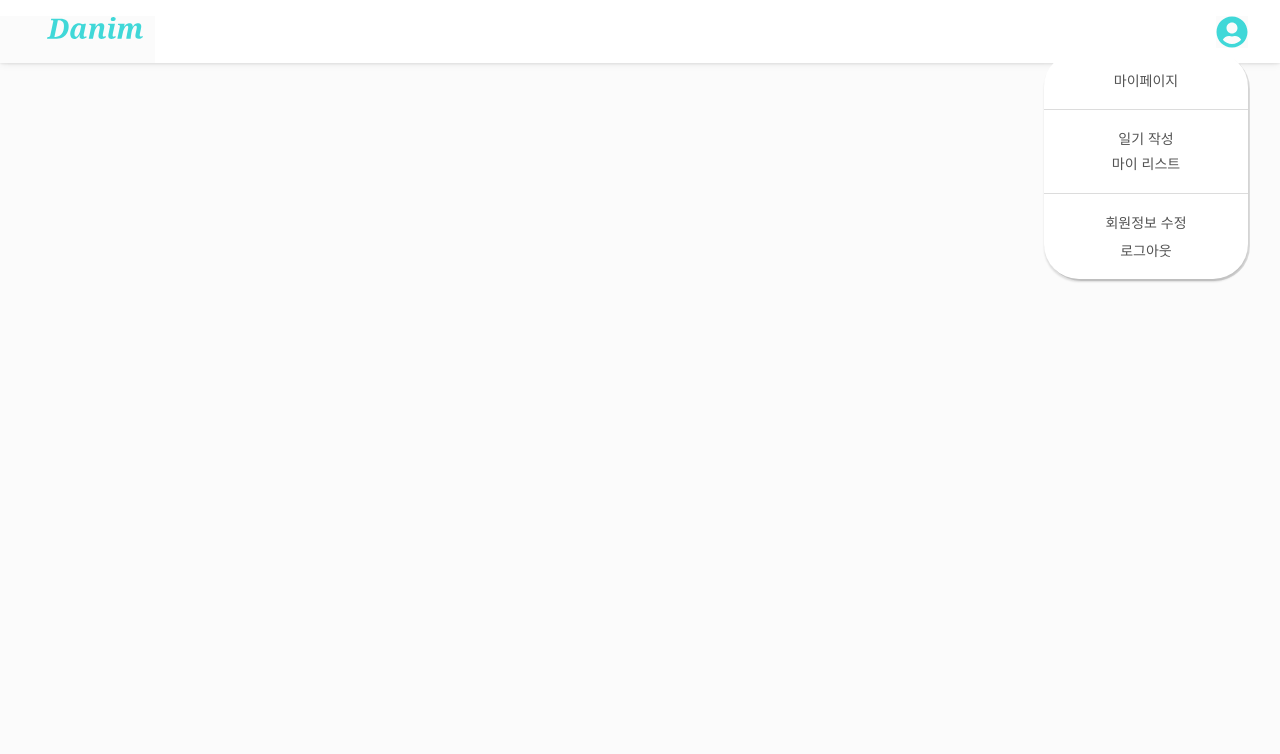
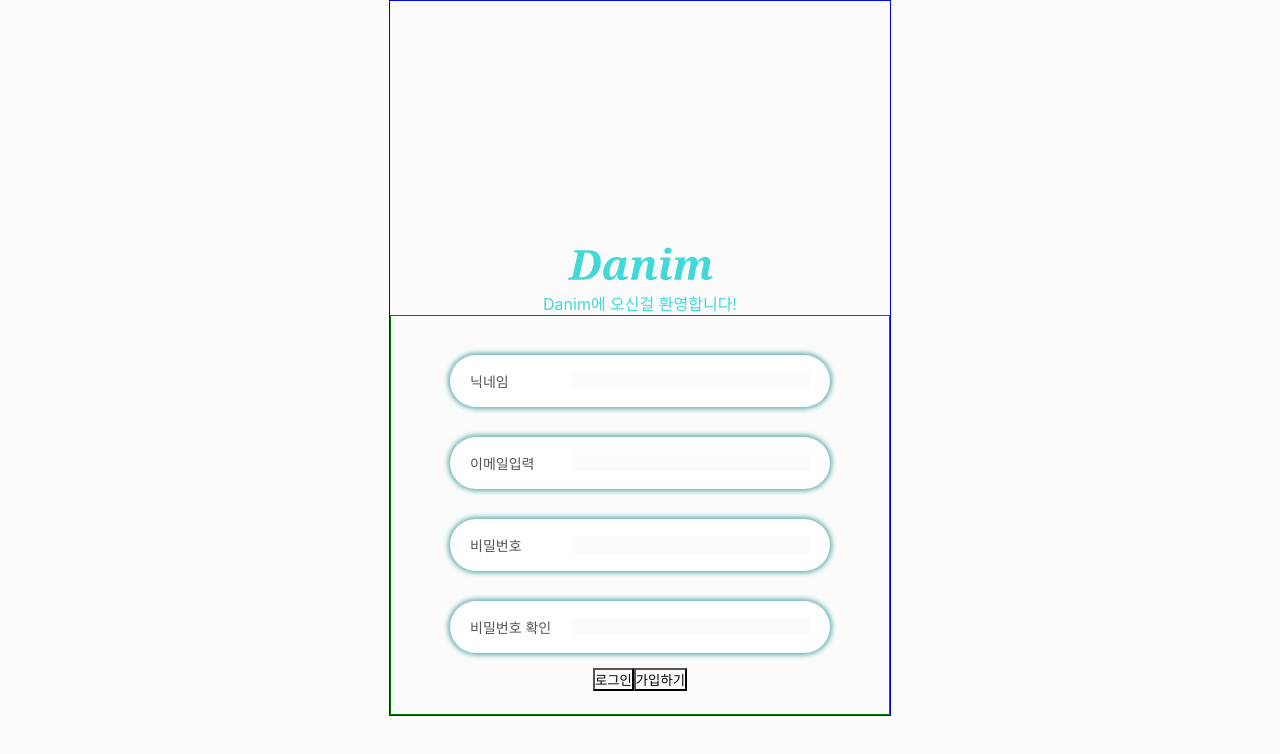
Before and after one commit to codestates-seb/seb40_main_018, a React (Create React App) app in the folder client/: page / in a window 1280 px wide. Shown: the top 754 px of the page. Built offline with nearby package versions, Linux system fonts and the light colour scheme.

Commit message:
✨ feat: 회원가입 페이지 UI 구현

```diff
--- a/client/src/App.js
+++ b/client/src/App.js
@@ -7,7 +7,7 @@
 import MainPage from "./pages/MainPage";
 import MyList from "./pages/MyList";
 import MyPage from "./pages/MyPage";
-import SignUp from "./pages/SignUp";
+import { SignUp } from "./pages/SignUp";
 import UserEdit from "./pages/UserEdit";
 import { GlobalStyles } from "./style/GlobalStyle";
 
--- /dev/null
+++ b/client/src/components/Login-Logout-Signup/SignupForm.js
@@ -0,0 +1,31 @@
+import styled from "styled-components";
+import ShortInput from "../Input/ShortInput";
+
+export const Box = styled.div`
+  border: 1px solid green;
+  width: 500px;
+  height: 400px;
+  display: flex;
+  justify-content: center;
+  align-items: center;
+  flex-direction: column;
+`;
+
+// > button {
+//   flex-direction: row;
+// }
+
+export const SignupForm = () => {
+  return (
+    <Box>
+      <ShortInput text="닉네임" />
+      <ShortInput text="이메일입력" />
+      <ShortInput text="비밀번호" />
+      <ShortInput text="비밀번호 확인" />
+      <div>
+        <button>로그인</button>
+        <button>가입하기</button>
+      </div>
+    </Box>
+  );
+};
--- a/client/src/pages/MainPage.js
+++ b/client/src/pages/MainPage.js
@@ -1,10 +1,11 @@
-import { LoginHeader } from "../components/Header/LoginHeader";
+// import { LoginHeader } from "../components/Header/LoginHeader";
 // import { Header } from "../components/Header/Header";
+import { SignUp } from "./SignUp";
 
 export default function MainPage() {
   return (
     <>
-      <LoginHeader />
+      <SignUp />
     </>
   );
 }
--- a/client/src/pages/SignUp.js
+++ b/client/src/pages/SignUp.js
@@ -1,5 +1,46 @@
-function SignUp() {
-  return <div>SignUp</div>;
-}
+import styled from "styled-components";
+import { SignupForm } from "../components/Login-Logout-Signup/SignupForm";
+import { ReactComponent as Logo } from "../images/DanimLogo.svg";
 
-export default SignUp;
+export const Container = styled.div`
+  width: 100%;
+  display: flex;
+  justify-content: center;
+  align-items: center;
+  /* border: 1px solid red; */
+`;
+
+export const SignupContainer = styled.div`
+  border: 1px solid blue;
+`;
+
+export const Intro = styled.div`
+  /* border: 1px solid yellow; */
+  margin-top: 174px;
+  text-align: center;
+  div {
+    font-size: 16px;
+    color: #40d8d8;
+    margin-top: -66px;
+  }
+`;
+
+export const Logo2 = styled(Logo)`
+  width: 181px;
+  height: 178px;
+  background-color: transparent !important;
+`;
+
+export const SignUp = () => {
+  return (
+    <Container>
+      <SignupContainer>
+        <Intro>
+          <Logo2 />
+          <div>Danim에 오신걸 환영합니다!</div>
+        </Intro>
+        <SignupForm />
+      </SignupContainer>
+    </Container>
+  );
+};
```
